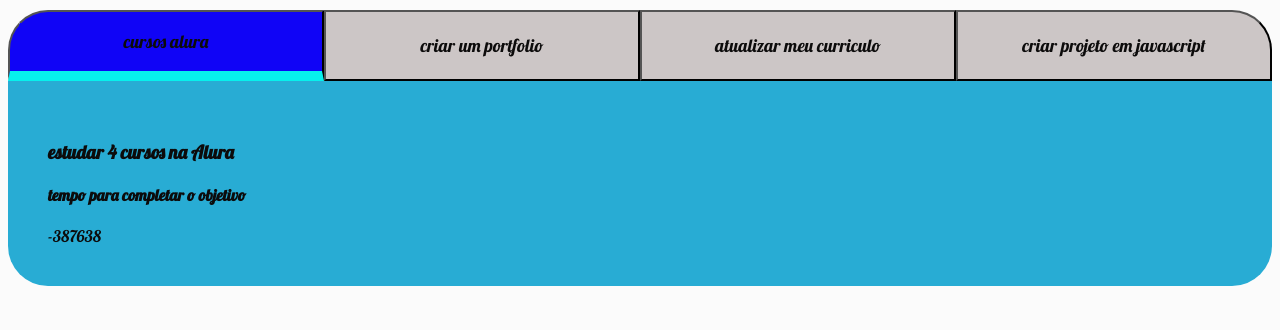
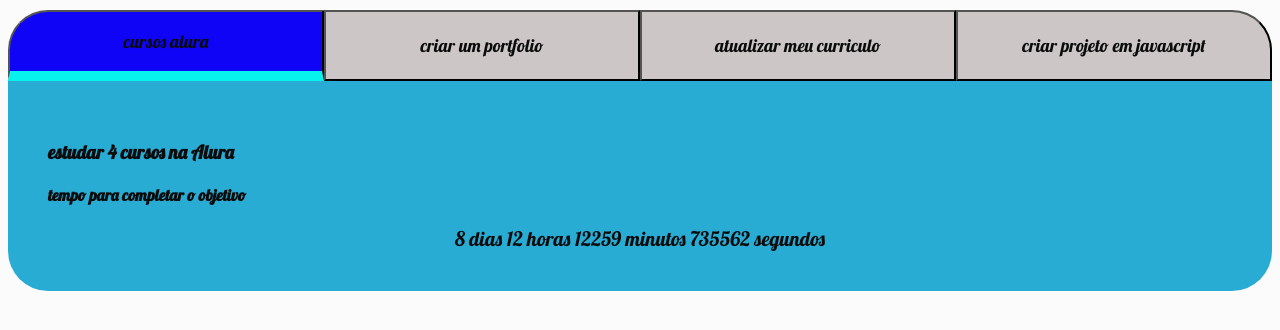
Before and after one commit to mandruvos/2024-novos, a plain HTML site: page index.html in a window 1280 px wide. Both pictures are taken after a click on the button "cursos alura". Shown: the part 102-432 px from the top of the page. Drawn offline with Linux system fonts and the light colour scheme.

Commit message:
Add files via upload

```diff
--- a/main.js
+++ b/main.js
@@ -23,7 +23,7 @@ const botoes = document.querySelectorAll('.botao');
 
  const contadores = document.querySelectorAll('.contador');
  contadores [0].textContent = 'Contagem regressiva';
- const tempoObjetivo1 = new Date('2024-08-05T00:00:00');
+ const tempoObjetivo1 = new Date('2024-08-18T00:00:00');
  let tempoAtual = new Date ();
 
  contadores[0].textContent = calculatempo(tempoObjetivo1 );
@@ -31,6 +31,13 @@ const botoes = document.querySelectorAll('.botao');
  function calculatempo(tempoObjetivo) {
     let tempoAtual = new Date ();
     let tempoFinal = tempoObjetivo - tempoAtual;
-    let segundos = tempoFinal/ 1000;
-    return segundos = Math.floor(tempoFinal / 1000);
+    let segundos = Math.floor(tempoFinal/ 1000);
+    let minutos = Math.floor( segundos/ 60);
+    let horas = Math.floor(minutos / 60);
+    let dias = Math.floor(horas / 24);
+
+    horas%=24;
+
+    return dias + " dias " + horas + " horas " + minutos + " minutos "+ segundos + " segundos ";
+
  }
--- a/style.css
+++ b/style.css
@@ -77,3 +77,8 @@ border-radius: 0 0 40px 40px;
 .aba-conteudo{
   display: none;
 }
+
+.contador {
+  font-size: 20px ;
+  text-align: center;
+}
```
